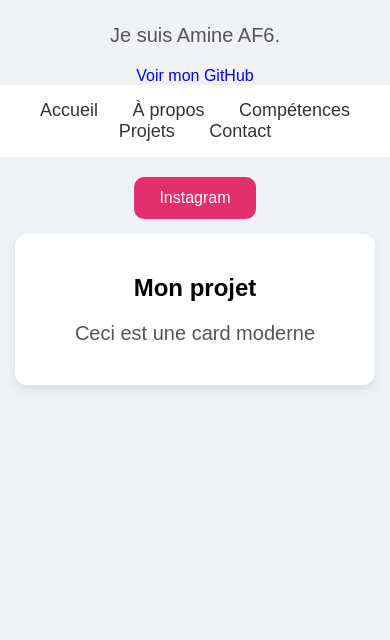
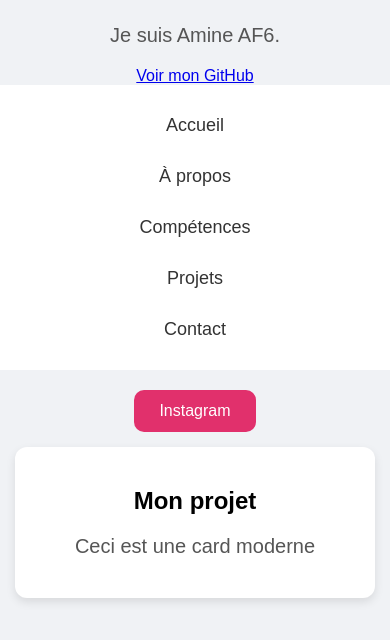
Before and after one commit to AF6-FT/TP13, a plain HTML site: page index.html in a window 390 px wide. Shown: the part 98-738 px from the top of the page. Drawn offline with Linux system fonts and the light colour scheme.

Commit message:
Ajout du responsive design

```diff
--- a/style.css
+++ b/style.css
@@ -29,12 +29,9 @@ nav a {
 }
 
 nav a:hover {
-    color: #0077ff;
+    color: #00ff80;
 }
 
-a {
-    text-decoration: none;
-}
 
 button {
     background: #E1306C;
@@ -57,3 +54,13 @@ button:hover {
   border-radius: 12px; /* coins arrondis */
   box-shadow: 0 4px 10px rgba(0,0,0,0.1); /* ombre légère */
 }
+@media (max-width: 768px) {
+  nav {
+    display: flex;
+    flex-direction: column;
+  }
+
+  section {
+    padding: 20px;
+  }
+}
```
